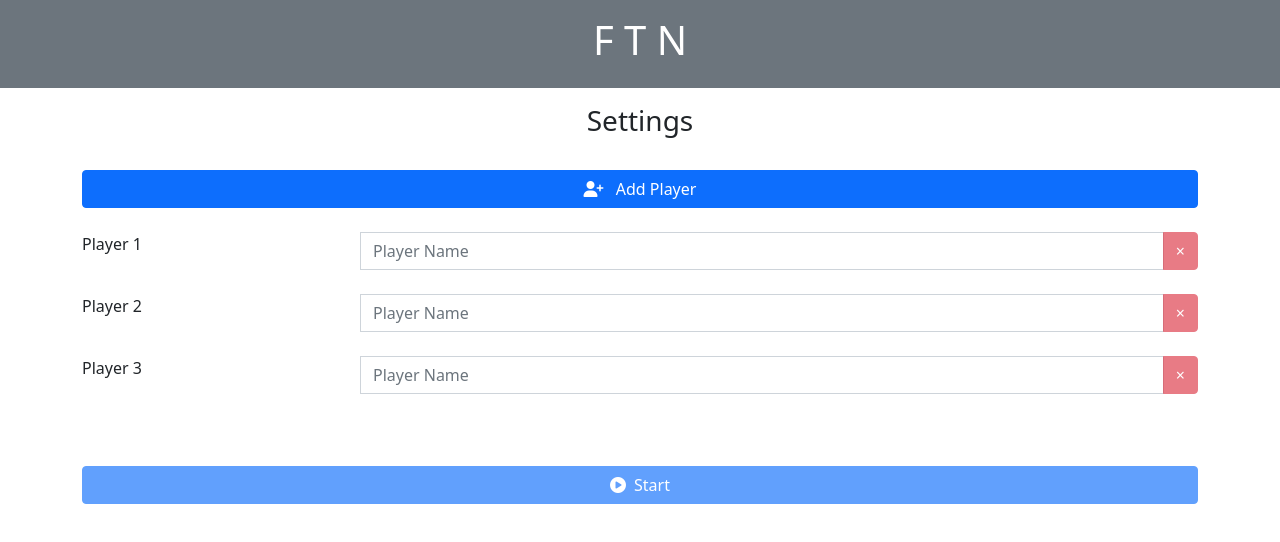
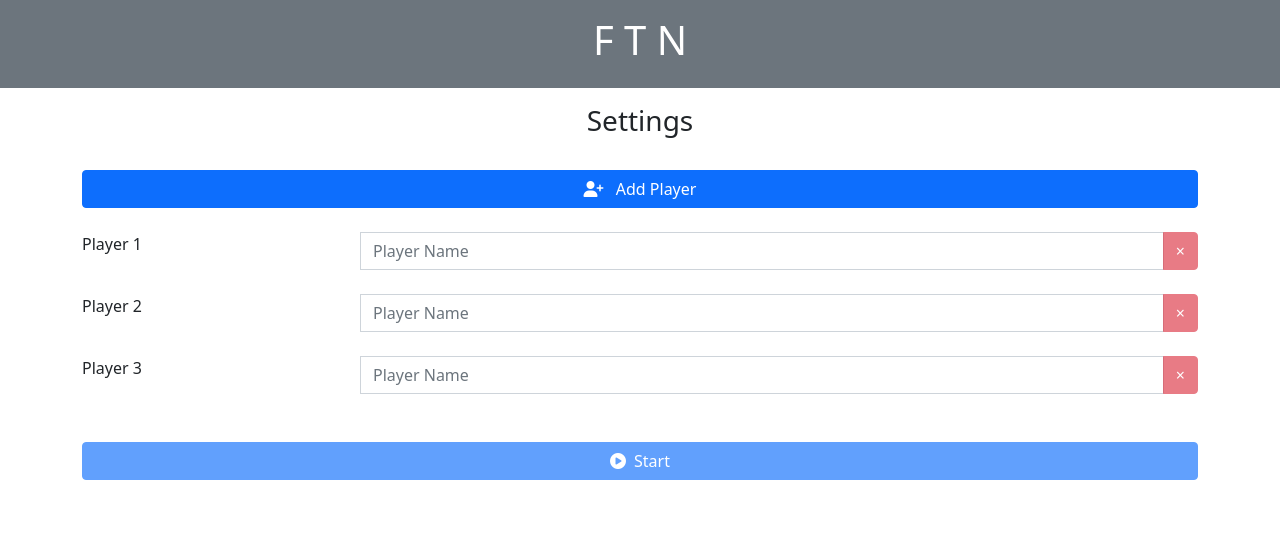
Before and after one commit to sivakumm/FTN, an Angular app: page / in a window 1280 px wide. Shown: the top 542 px of the page. Built offline with nearby package versions, Linux system fonts and the light colour scheme.

Commit message:
removes unnecessary height

```diff
--- a/src/app/app-component/app.component.html
+++ b/src/app/app-component/app.component.html
@@ -4,7 +4,7 @@
       <h1>F T N</h1>
     </div>
   </div>
-  <div class="h-100">
+  <div>
     <app-settings></app-settings>
   </div>
 </div>
--- a/src/app/settings/settings.component.html
+++ b/src/app/settings/settings.component.html
@@ -18,7 +18,7 @@
             <button class="btn btn-danger" type="button" [disabled]="players.length < 4">&times;</button>
           </div>
         </div>
-        <button class="btn btn-primary mt-5 w-100" type="button" [disabled]="players.length < 4">
+        <button class="btn btn-primary mt-4 w-100" type="button" [disabled]="players.length < 4">
           <i class="fas fa-play-circle me-2"></i>Start
         </button>
       </form>
```
